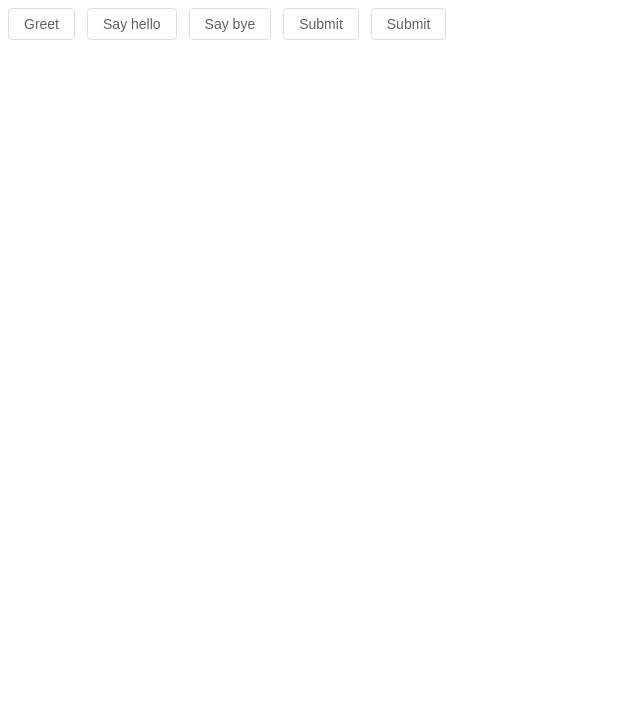
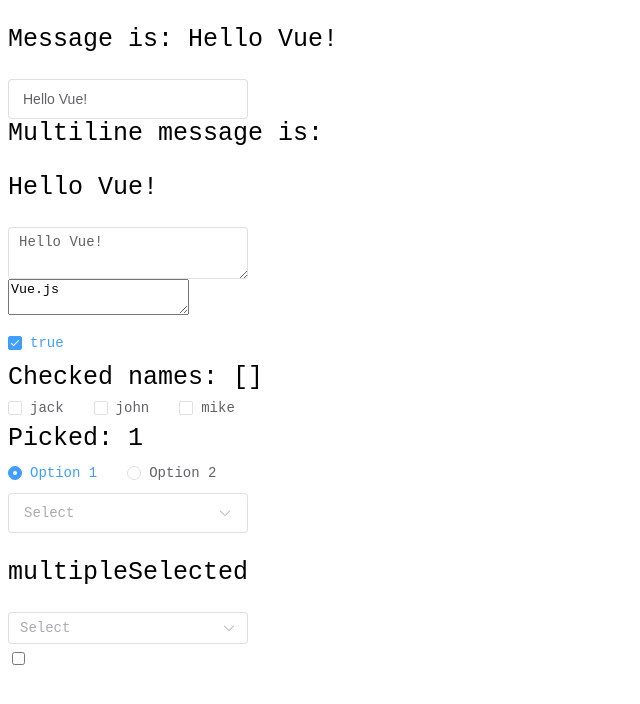
Before and after one commit to ashedid/vuestart, a Vue app: page / in a window 1280 px wide. Shown: the top 704 px of the page, without its empty margins (0-640 px from the left). Built offline with nearby package versions, Linux system fonts and the light colour scheme.

Commit message:
form bind dishes

```diff
--- a/src/App.vue
+++ b/src/App.vue
@@ -2,14 +2,15 @@
   <!-- <First />
   <Second class="active" />
   <TodoList /> -->
-  <EventDemo />
-
+  <!-- <EventDemo /> -->
+  <FormBind />
 </template>
 
 
 <script setup>
 // import TodoList from './components/TodoList.vue'
-import EventDemo from './components/EventDemo.vue';
+// import EventDemo from './components/EventDemo.vue';
+import FormBind from './components/FormBind.vue';
 // import First from "@/components/First.vue";
 // import Second from "@/components/Second.vue";
 
--- /dev/null
+++ b/src/assets/global.css
@@ -0,0 +1,4 @@
+body {
+    font-size: 25px;
+    font-family: monospace;
+  }
--- /dev/null
+++ b/src/components/FormBind.vue
@@ -0,0 +1,103 @@
+<template>
+    <p>Message is: {{ message }}</p>
+    <el-input size="large" :style="{ width: '240px' }" v-model="message" placeholder="edit me" />
+
+    <div></div>
+    <span>Multiline message is:</span>
+    <p style="white-space: pre-line;">{{ message }}</p>
+    <el-input :style="{ width: '240px' }" type="textarea" :rows="2" placeholder="edit me"
+        v-model.number="message"></el-input>
+    <div></div>
+
+
+    <textarea v-model.trim="text"></textarea>
+    <!-- 不支持插值表达式 -->
+
+
+
+    <div></div>
+
+
+
+    <el-checkbox v-model="checked" :label="checked" size="large" />
+
+
+    <div>Checked names: {{ checkedNames }}</div>
+
+    <el-checkbox label="jack" id="jack" value="Jack" v-model="checkedNames" />
+
+
+    <el-checkbox label="john" id="john" value="John" v-model="checkedNames" />
+
+
+    <el-checkbox label="mike" id="mike" value="Mike" v-model="checkedNames" />
+
+    <!-- // TODO
+
+    Invalid prop: type check failed for prop "modelValue". Expected Number | String | Boolean, got Array
+    at <ElCheckbox label="mike" id="mike" value="Mike"  ... >
+    at <FormBind>
+    at <App>
+
+
+
+    -->
+
+
+
+
+    <div>Picked: {{ picked }}</div>
+    <el-radio-group v-model="picked" class="ml-4">
+        <el-radio value="1" size="large">Option 1</el-radio>
+        <el-radio value="2" size="large">Option 2</el-radio>
+    </el-radio-group>
+
+
+    <div></div>
+
+    <el-select v-model="selected" placeholder="Select" size="large" style="width: 240px">
+
+
+        <el-option disabled value="" label="Please select one " />
+
+
+        <el-option value="A" label="A" />
+    </el-select>
+
+
+
+
+
+    <div class="m-4">
+        <p>multipleSelected</p>
+        <el-select v-model="multipleSelected" multiple placeholder="Select" style="width: 240px">
+            <el-option v-for="item in 10" :label="item" :value="item" />
+        </el-select>
+    </div>
+
+
+
+
+
+
+
+
+    <input type="checkbox" v-model="toggle" true-value="yes" false-value="no" @change="console.log(toggle)" />
+
+
+
+
+
+</template>
+<script setup>
+
+import { ref } from 'vue'
+const checkedNames = ref([])
+const text = ref('Vue.js')
+const checked = ref(true)
+const picked = ref('1')
+const selected = ref(null)
+const multipleSelected = ref([])
+let toggle = ref(true)
+const message = ref('Hello Vue!')
+</script>
--- a/src/main.js
+++ b/src/main.js
@@ -3,5 +3,5 @@ import { createApp } from 'vue'
 import App from './App.vue'
 import ElementPlus from 'element-plus'
 import 'element-plus/dist/index.css'
-
+import './assets/global.css'
 createApp(App).use(ElementPlus).mount('#app')
```
